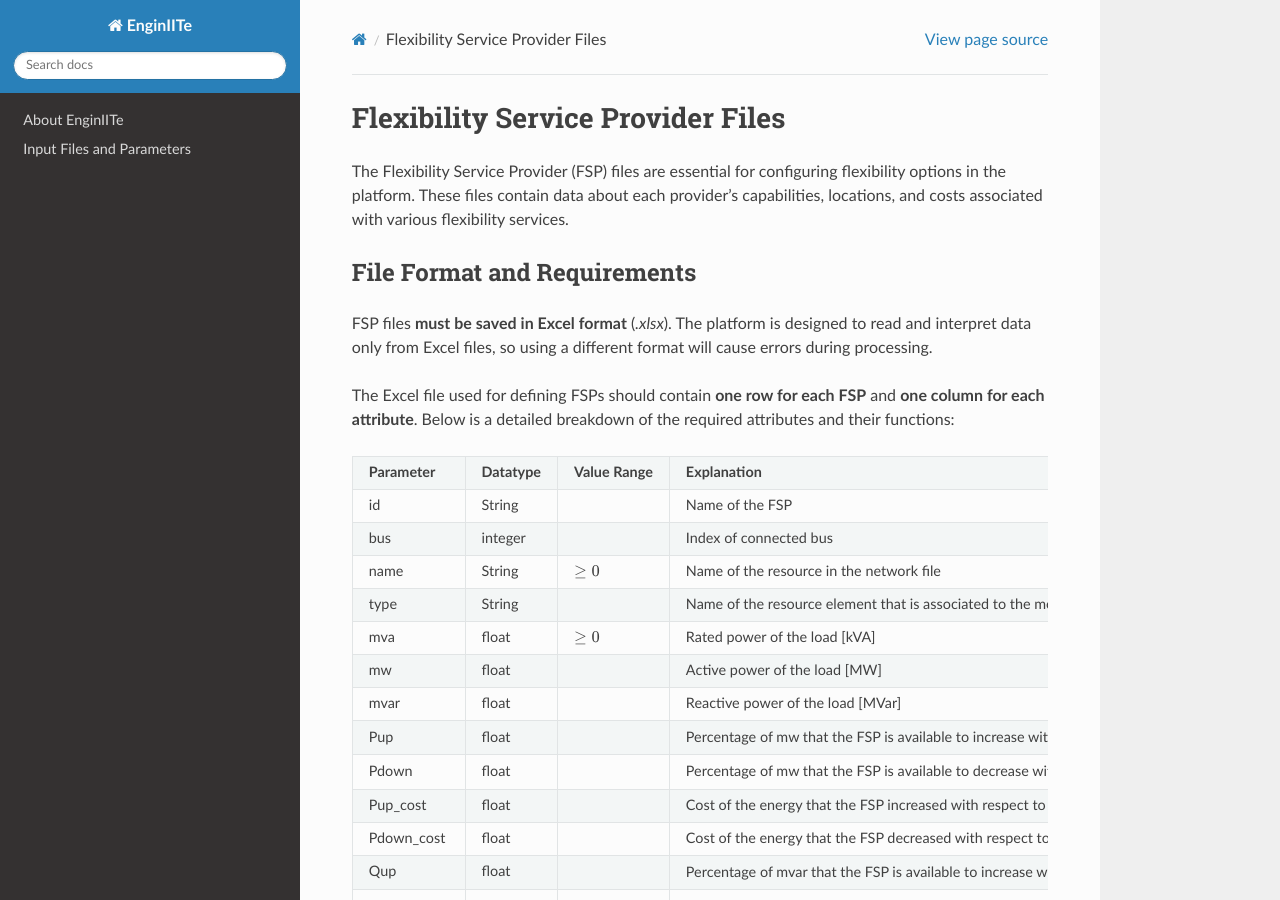
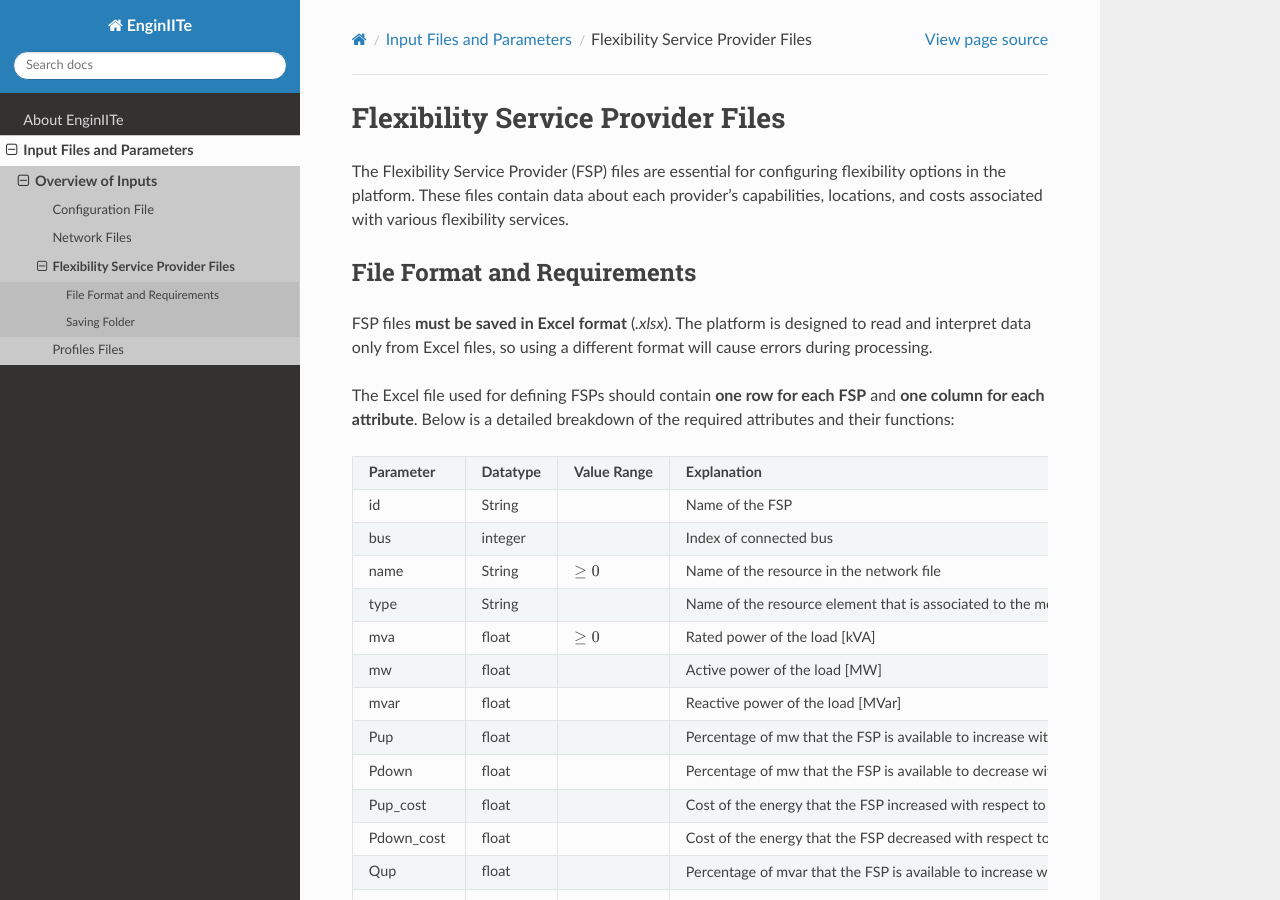
Before and after one commit to MarcoGalici/EnginIITe, a Sphinx documentation site: the page built from docs/inputs/fsp_file.rst, in a window 1280 px wide and 900 px high. Built offline with Sphinx 7.4.7 and the Read the Docs theme 3.1.0, drawn with Linux system fonts in a browser that asks for light colours.

Commit message:
Add files via upload

```diff
--- a/docs/input.rst
+++ b/docs/input.rst
@@ -24,9 +24,9 @@ To learn more about each input file and see configuration examples, refer to the
    :maxdepth: 1
 
    inputs/config_file
+   inputs/network_file
+   inputs/fsp_file
    inputs/profiles_file
-   inputs/network_file
-
 
 .. note::
 
```
